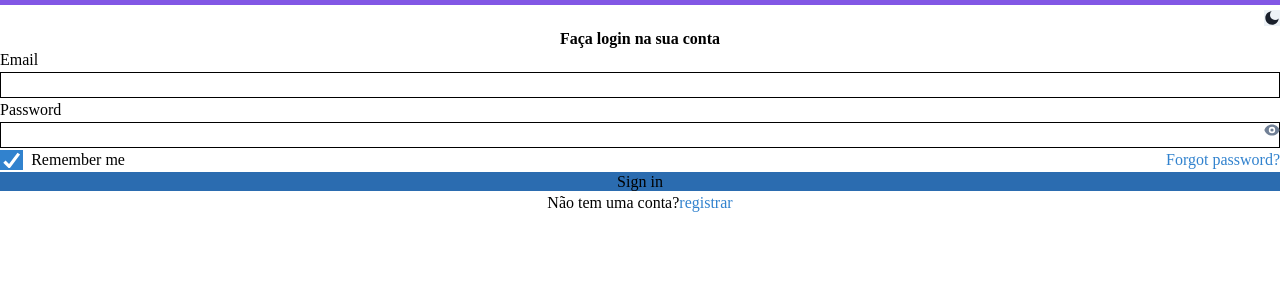
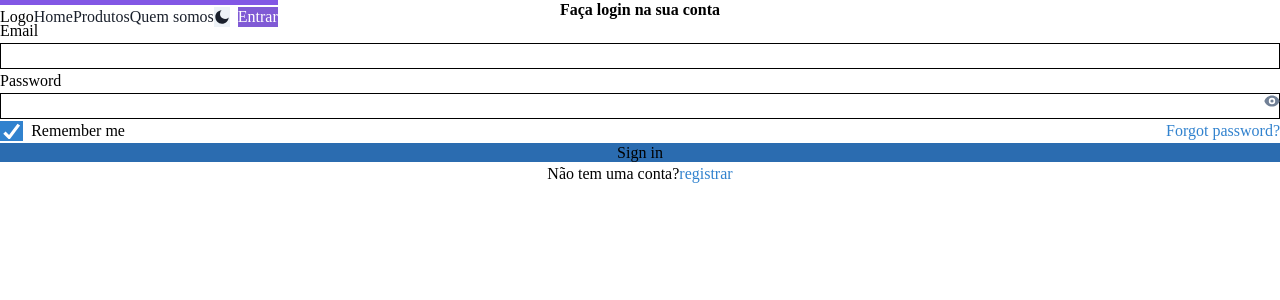
Before and after one commit to fa-animation/loja-do-ze, a Next.js app: page /login in a window 1280 px wide. Shown: the top 300 px of the page. Built offline with nearby package versions, Linux system fonts and the light colour scheme.

Commit message:
feat: update

```diff
--- a/src/layout/Header.tsx
+++ b/src/layout/Header.tsx
@@ -1,15 +1,106 @@
-import { Box, Flex } from '@chakra-ui/react';
+/* eslint-disable */
+import React from 'react';
+import {
+  Box, Button, chakra, CloseButton, Flex, HStack,
+  IconButton, VisuallyHidden, VStack, useColorModeValue, useDisclosure, ButtonGroup
+} from '@chakra-ui/react';
+import { AiOutlineMenu } from 'react-icons/ai'
+import ThemeToggle from './ButtonToggle';
+export default function NavHero() {
+  const mobileNav = useDisclosure();
+  return (
+    <React.Fragment>
+      <chakra.header
+        borderTop="5px solid #8257e5"
+        shadow="md"
+        transition="all 0.5s ease-in-out"
+        pos="fixed"
+        top="0"
+        zIndex="modal"
+        w="full"
+        px={{ base: 2, sm: 4 }}
+        py={4}
+        mb={2}
+      >
+        <Flex alignItems="center" justifyContent="space-between" mx="auto" as="nav">
+          <Flex>
+            <chakra.a
+              href="/"
+              title="Logo Home Page"
+              display="flex"
+              alignItems="center"
+            >
 
-import ButtonToggle from './ButtonToggle';
+              <VisuallyHidden>Logo</VisuallyHidden>
+            </chakra.a>
+            <chakra.h1 fontSize="xl" fontWeight="medium" ml="2">
+              Logo
+            </chakra.h1>
+          </Flex>
+          <HStack display="flex" alignItems="center" spacing={1}>
+            <HStack
+              spacing={1}
+              mr={1}
+              color="brand.500"
+              display={{ base: "none", md: "inline-flex" }}
+            >
+              <Button variant="ghost">Home</Button>
+              <Button variant="ghost">Produtos</Button>
+              <Button variant="ghost">Quem somos</Button>
+            </HStack>
+            <ButtonGroup>
+              <ThemeToggle />
+              <Button bg="purple.500" color="white" size="sm">
+                Entrar
+              </Button>
+            </ButtonGroup>
+            <Box display={{ base: "inline-flex", md: "none" }}>
+              <IconButton
+                display={{ base: "flex", md: "none" }}
+                aria-label="Open menu"
+                fontSize="20px"
+                color={useColorModeValue("gray.800", "inherit")}
+                variant="ghost"
+                icon={<AiOutlineMenu />}
+                onClick={mobileNav.onOpen}
+              />
 
-const Header = () => {
-  return (
-    <Flex as="header" width="full" pl={1} pr={4} align="center" borderTop="5px solid #8257e5">
-      <Box marginLeft="auto" mt={2}>
-        <ButtonToggle />
-      </Box>
-    </Flex>
+              <VStack
+                pos="absolute"
+                top={0}
+                left={0}
+                right={0}
+                display={mobileNav.isOpen ? "flex" : "none"}
+                flexDirection="column"
+                p={2}
+                pb={4}
+                m={2}
+                bg="black"
+                spacing={3}
+                rounded="sm"
+                shadow="sm"
+              >
+                <CloseButton
+                  aria-label="Close menu"
+                  onClick={mobileNav.onClose}
+                />
+                <Button w="full" variant="ghost">
+                  Home
+                </Button>
+                <Button w="full" variant="ghost">
+                  Produtos
+                </Button>
+                <Button w="full" variant="ghost">
+                  Quem somos
+                </Button>
+                <Button w="full" variant="ghost">
+                  Entrar
+                </Button>
+              </VStack>
+            </Box>
+          </HStack>
+        </Flex>
+      </chakra.header>
+    </React.Fragment>
   );
 };
-
-export default Header;
```
Also changed, not shown: src/component/Icons/PlayStore.tsx (added, +10 -0 lines), src/pages/index.tsx (+2 -5 lines).
